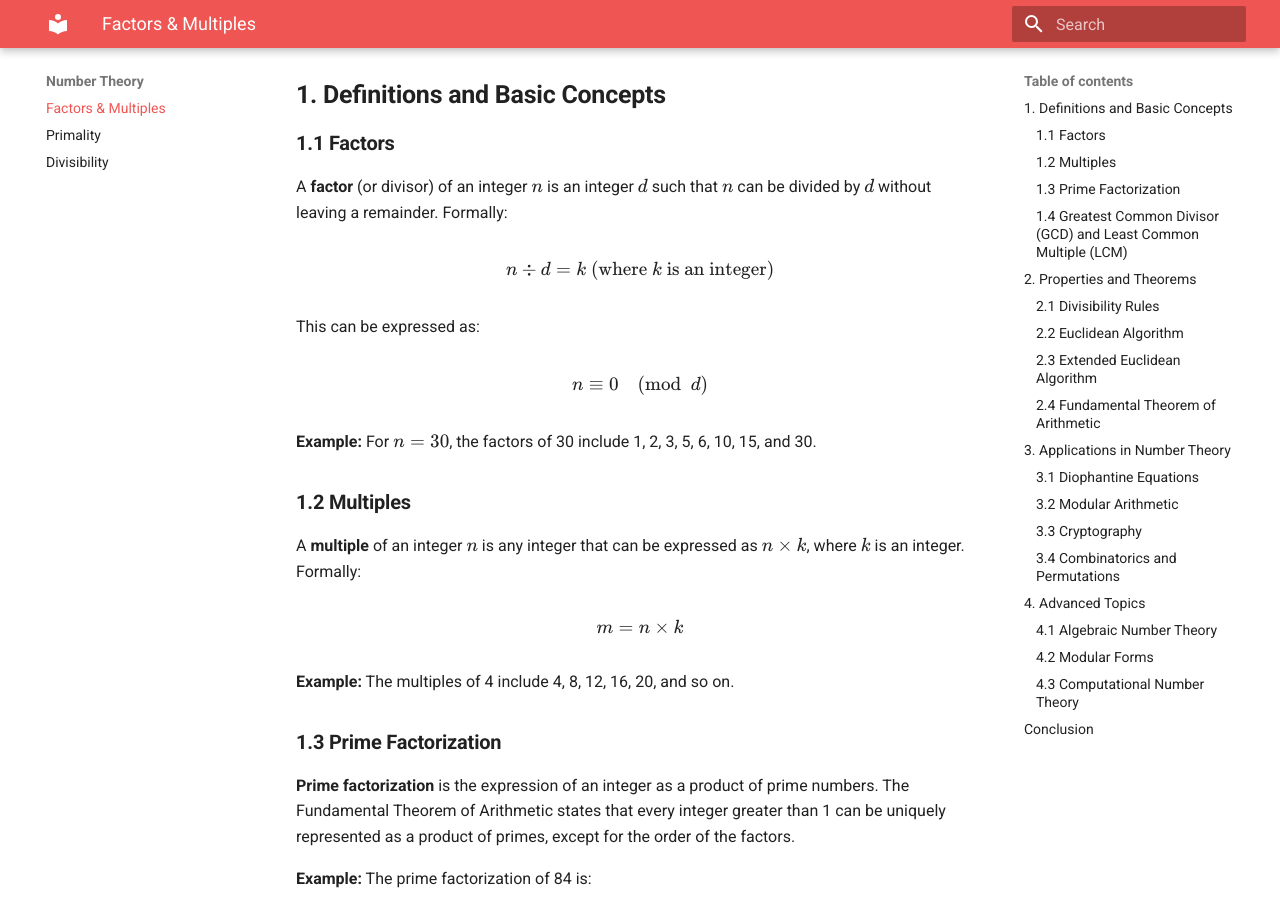
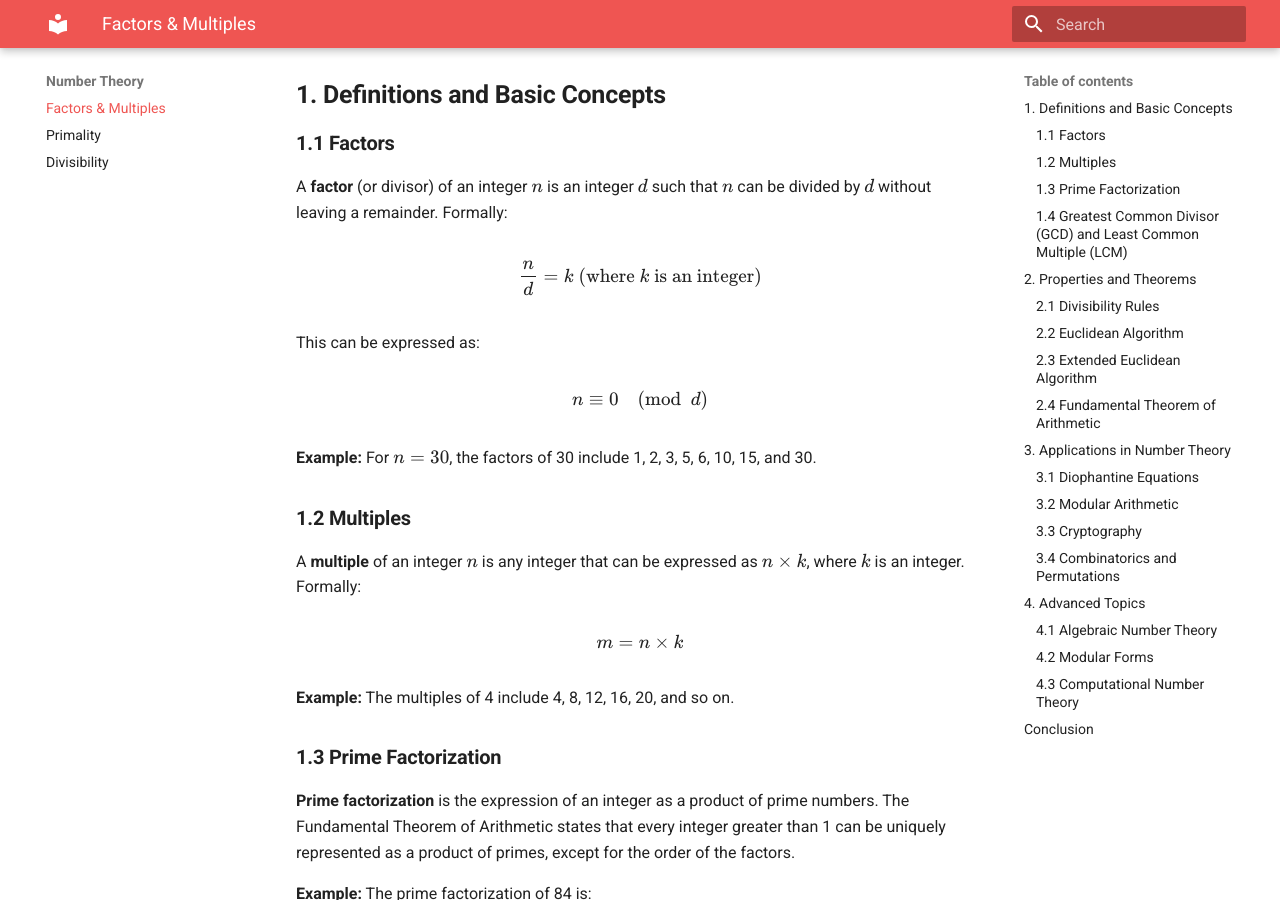
Before and after one commit to baseonballs/mpower-sitedocs, an MkDocs documentation site: the page built from site-docs/mathematics/nt/factors.md, in a window 1280 px wide and 900 px high, scrolled down 319 px. Built offline with MkDocs 1.6.1 and Material for MkDocs 9.7.7, drawn with Linux system fonts in a browser that asks for light colours; formulas are drawn with MathJax 3.

```diff
--- a/site-docs/mathematics/nt/factors.md
+++ b/site-docs/mathematics/nt/factors.md
@@ -11,7 +11,7 @@ Factors and multiples are essential concepts in number theory, providing a found
 A **factor** (or divisor) of an integer \( n \) is an integer \( d \) such that \( n \) can be divided by \( d \) without leaving a remainder. Formally:
 
 \[
-n \div d = k \text{ (where \( k \) is an integer)}
+\frac{n}{d} = k \text{ (where \( k \) is an integer)}
 \]
 
 This can be expressed as:
```
Also changed, not shown: site-docs/mathematics/puzzles/did_you_know.md (+2 -0 lines).
